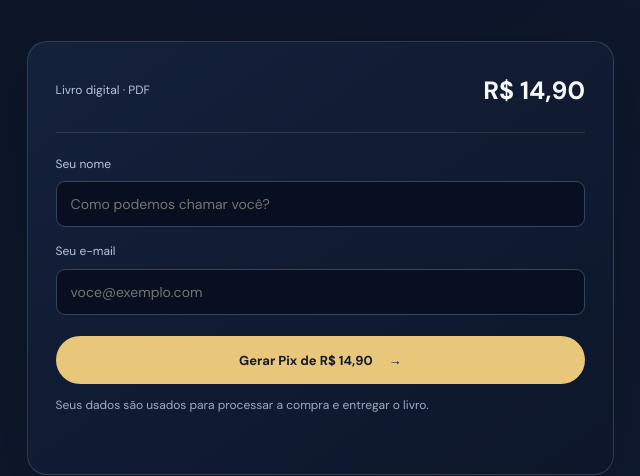
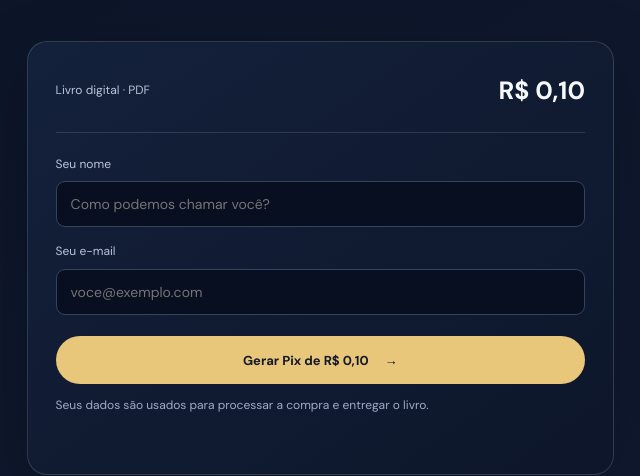
Before and after one commit to elisandrom33-create/uma-jornada-cosmica, a website: page index.html in a window 1280 px wide. Shown: the part 1366-1842 px from the top of the page, 538-1178 px from the left. Drawn offline with nearby package versions, Linux system fonts and the light colour scheme.

Commit message:
Atualiza preço do livro para R$ 0,10

```diff
--- a/index.html
+++ b/index.html
@@ -24,7 +24,7 @@
         <p class="eyebrow">Uma viagem pelo conhecimento humano</p>
         <h1 id="hero-title">O universo não está fora de nós.</h1>
         <p class="hero-lead">Ele também é dentro. Uma jornada por ciência, história, civilizações, consciência e pelas perguntas que nos fazem humanos.</p>
-        <div class="purchase-line"><strong>R$ 14,90</strong><span>edição digital · PDF</span></div>
+        <div class="purchase-line"><strong>R$ 0,10</strong><span>edição digital · PDF</span></div>
         <a class="button button-primary" href="#comprar">Quero conhecer essa jornada <span aria-hidden="true">→</span></a>
         <p class="microcopy">Pagamento seguro via Pix · entrega digital após a confirmação</p>
       </div>
@@ -57,11 +57,11 @@
         <p>Informe seus dados para gerar o Pix. O livro será enviado ao e-mail informado depois da confirmação do pagamento.</p>
       </div>
       <div class="checkout-card">
-        <div class="checkout-price"><span>Livro digital · PDF</span><strong>R$ 14,90</strong></div>
+        <div class="checkout-price"><span>Livro digital · PDF</span><strong>R$ 0,10</strong></div>
         <form id="purchase-form" novalidate>
           <label class="field"><span>Seu nome</span><input id="buyer-name" name="nome" autocomplete="name" maxlength="100" required placeholder="Como podemos chamar você?"></label>
           <label class="field"><span>Seu e-mail</span><input id="buyer-email" name="email" type="email" autocomplete="email" maxlength="150" required placeholder="voce@exemplo.com"></label>
-          <button class="button button-primary button-wide" id="pay-button" type="submit">Gerar Pix de R$ 14,90 <span aria-hidden="true">→</span></button>
+          <button class="button button-primary button-wide" id="pay-button" type="submit">Gerar Pix de R$ 0,10 <span aria-hidden="true">→</span></button>
           <p class="secure-note">Seus dados são usados para processar a compra e entregar o livro.</p>
           <p class="form-message" id="form-message" role="alert" aria-live="polite"></p>
         </form>
```
